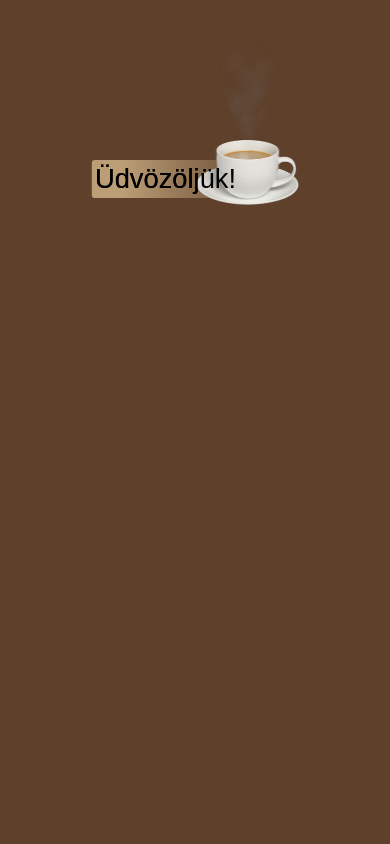
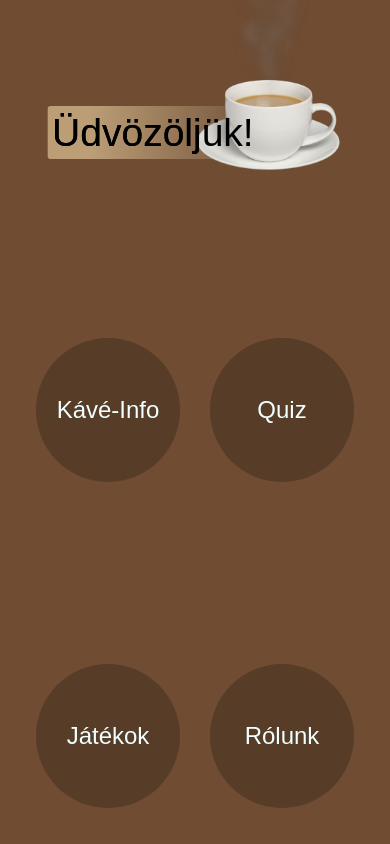
Before and after one commit to kovacspeter07/Proj-Coffee-9c, a plain HTML site: page index.html in a window 390 px wide. Drawn offline with Linux system fonts and the light colour scheme; a web font is replaced by a local one.

Commit message:
főoldal gombok elkészítése

```diff
--- a/index.html
+++ b/index.html
@@ -25,5 +25,11 @@
         <img class="smoke3" src="Források/Képek/smoke.png" alt="smoke" />
       </div>
     </div>
+    <div class="menüpont">
+      <div class="menüpontok jobb-f"><div class="cím"><a href="quiz.html" class="címlink">Quiz</a></div></div>
+      <div class="menüpontok jobb-a"><div class="cím"><a href="about.html" class="címlink">Rólunk</a></div></div>
+      <div class="menüpontok bal-f"><div class="cím"><a href="coffee-info.html" class="címlink">Kávé-Info</a></div></div>
+      <div class="menüpontok bal-a"><div class="cím"><a href="games.html" class="címlink">Játékok</a></div></div>
+    </div>
   </body>
 </html>
--- a/style.css
+++ b/style.css
@@ -1,4 +1,5 @@
 @import url("https://fonts.cdnfonts.com/css/flicker-2");
+
 * {
   padding: 0;
   margin: 0;
@@ -7,9 +8,9 @@
 
 body {
   height: 100vh;
-  background-color: #5f412b;
+  background-color: #704c32;
 }
-
+/* főoldal */
 img {
   max-width: 100%;
 }
@@ -22,6 +23,7 @@ img {
   transform: translateX(-70%);
   font-family: "Flicker", sans-serif;
   padding: 3%;
+  transition: all 0.2s ease-in-out;
 }
 .üdvözlés-háttér {
   font-size: 7vw;
@@ -32,11 +34,12 @@ img {
   background: linear-gradient(
     90deg,
     hsla(34, 34%, 60%, 1) 20%,
-    hsla(25, 38%, 27%, 1) 120%
+    hsl(24, 38%, 27%) 120%
   );
   font-family: "Flicker", sans-serif;
   padding: 3%;
   border-radius: 0.8vw;
+  transition: all 0.2s ease-in-out;
 }
 .cup-wrap {
   width: 27vw;
@@ -44,6 +47,7 @@ img {
   position: relative;
   left: 50%;
   top: 10%;
+  transition: all 0.2s ease-in-out;
 }
 
 .cup {
@@ -176,3 +180,99 @@ img {
     opacity: 0;
   }
 }
+/* menüpontok */
+.menüpontok {
+  background-color: #573c28;
+  font-size: 3em;
+  width: 6em;
+  height: 6em;
+  border-radius: 50%;
+  position: absolute;
+  color: azure;
+  font-family: "Flicker", sans-serif;
+  transition: all 0.3s ease-in-out;
+  cursor: pointer;
+}
+.menüpontok:hover {
+  background-color: hsl(25, 37%, 18%);
+  transform: scale(1.1);
+}
+.menüpontok:active {
+  transform: scale(0.95);
+}
+.cím {
+  display: inline-block;
+  position: relative;
+  transform: translate(-50%, -50%);
+  top: 50%;
+  left: 50%;
+  text-decoration: none;
+  color: azure;
+}
+.címlink {
+  text-decoration: none;
+  color: azure;
+}
+.jobb-f {
+  top: 0;
+  right: 0;
+  margin-top: 1.5em;
+  margin-right: 1.5em;
+}
+.jobb-a {
+  bottom: 0;
+  right: 0;
+  margin-right: 1.5em;
+  margin-bottom: 1.5em;
+}
+.bal-f {
+  top: 0;
+  left: 0;
+  margin-top: 1.5em;
+  margin-left: 1.5em;
+}
+.bal-a {
+  bottom: 0;
+  left: 0;
+  margin-bottom: 1.5em;
+  margin-left: 1.5em;
+}
+img {
+  -webkit-user-select: none;
+  -khtml-user-select: none;
+  -moz-user-select: none;
+  -o-user-select: none;
+  user-select: none;
+  -webkit-user-drag: none;
+}
+@media only screen and (max-width: 1200px) {
+  .jobb-f {
+    top: 40%;
+    margin-top: 0;
+  }
+  .bal-f {
+    top: 40%;
+    margin-top: 0;
+  }
+  .üdvözlés {
+    font-size: 10vw;
+  }
+  .üdvözlés-háttér {
+    font-size: 10vw;
+  }
+  .cup-wrap {
+    width: 37.8vw;
+    height: 45.36vw;
+    top: 0;
+  }
+}
+@media only screen and (max-width: 915px) {
+  .menüpontok {
+    font-size: 2em;
+  }
+}
+@media only screen and (max-width: 400px) {
+  .menüpontok {
+    font-size: 1.5em;
+  }
+}
```
